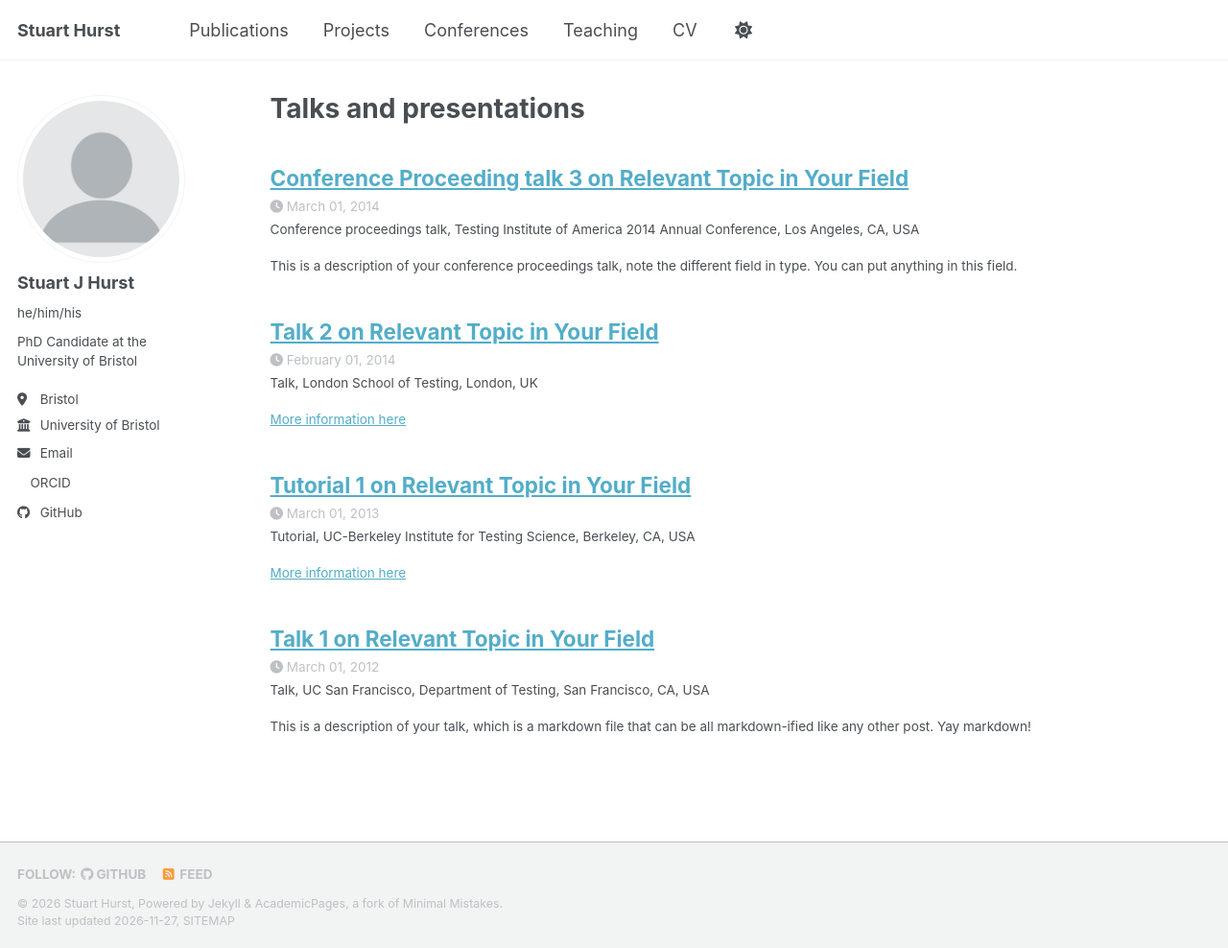
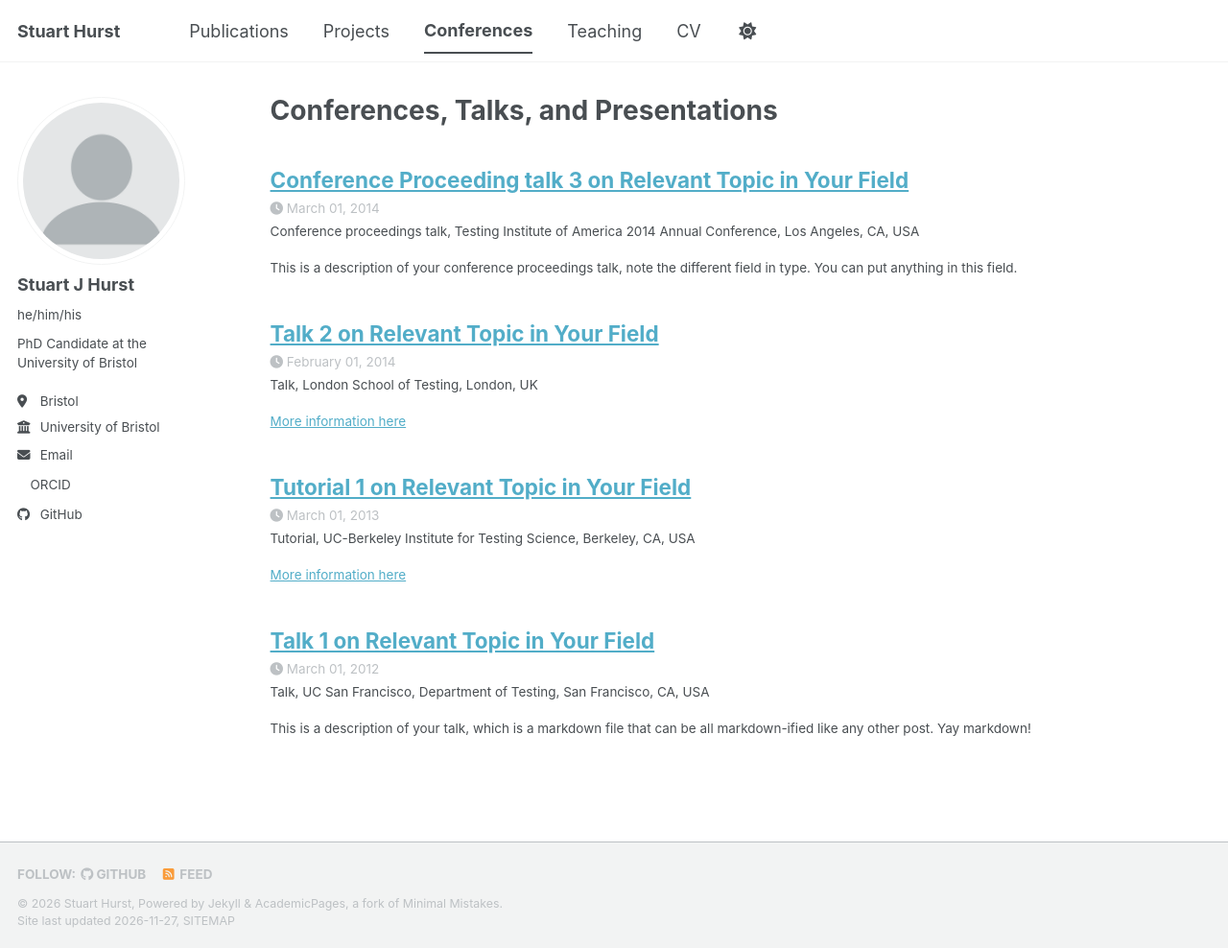
Before and after one commit to stuartjhurst/stuartjhurst.github.io, a Jekyll site: the page built from _pages/conferences.html, in a window 1280 px wide and 988 px high. Shown: the whole window at 96% size. Built offline with Jekyll 4.4.1, drawn with Linux system fonts in a browser that asks for light colours; a script bundle is joined from its source files by our own code; a style sheet for code colours, icons or effects is not loaded.

Commit message:
Update conferences.html

```diff
--- a/_pages/conferences.html
+++ b/_pages/conferences.html
@@ -1,7 +1,7 @@
 ---
 layout: archive
-title: "Talks and presentations"
-permalink: /talks/
+title: "Conferences, Talks, and Presentations"
+permalink: /conferences/
 author_profile: true
 ---
 
```
